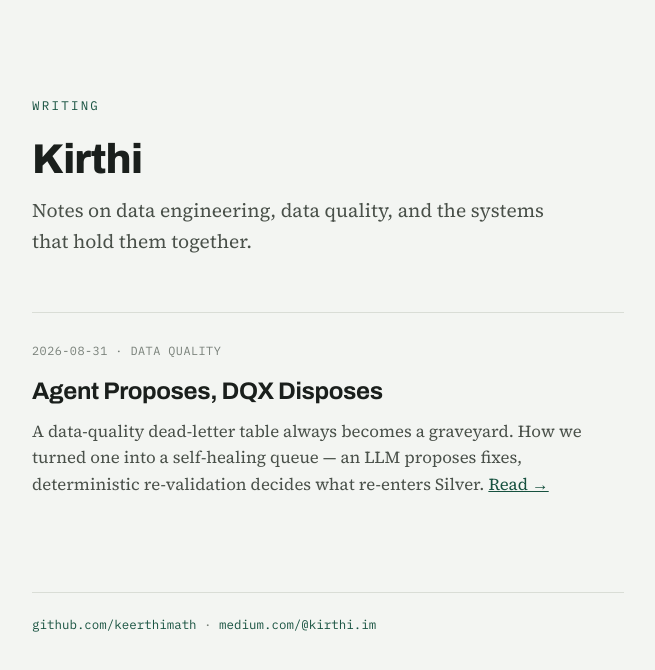
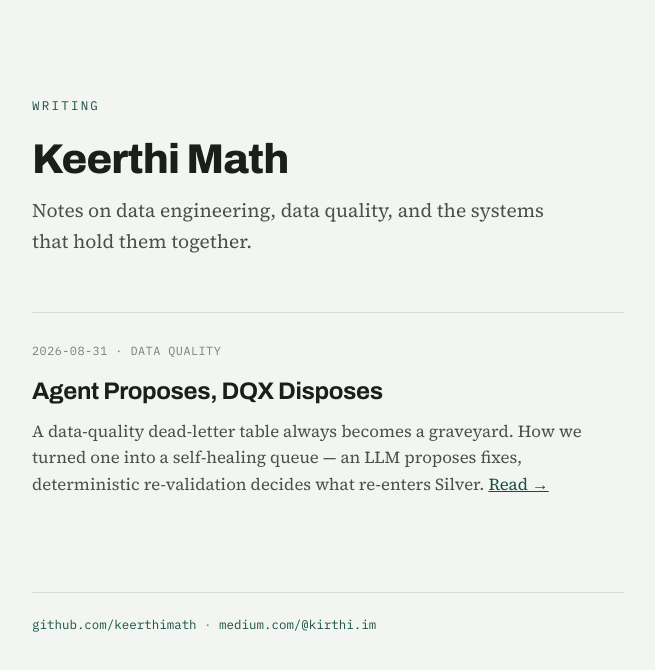
Before and after one commit to keerthimath/blog, a plain HTML site: page index.html in a window 1280 px wide. Shown: the whole page, without its empty margins (312-967 px from the left). Drawn offline with Linux system fonts and the light colour scheme.

Commit message:
Update header name from 'Kirthi' to 'Keerthi Math'

```diff
--- a/index.html
+++ b/index.html
@@ -73,7 +73,7 @@
 <body>
   <div class="wrap">
     <p class="kicker">Writing</p>
-    <h1>Kirthi</h1>
+    <h1>Keerthi Math</h1>
     <p class="intro">Notes on data engineering, data quality, and the systems that hold them together.</p>
 
     <ul class="posts">
```
